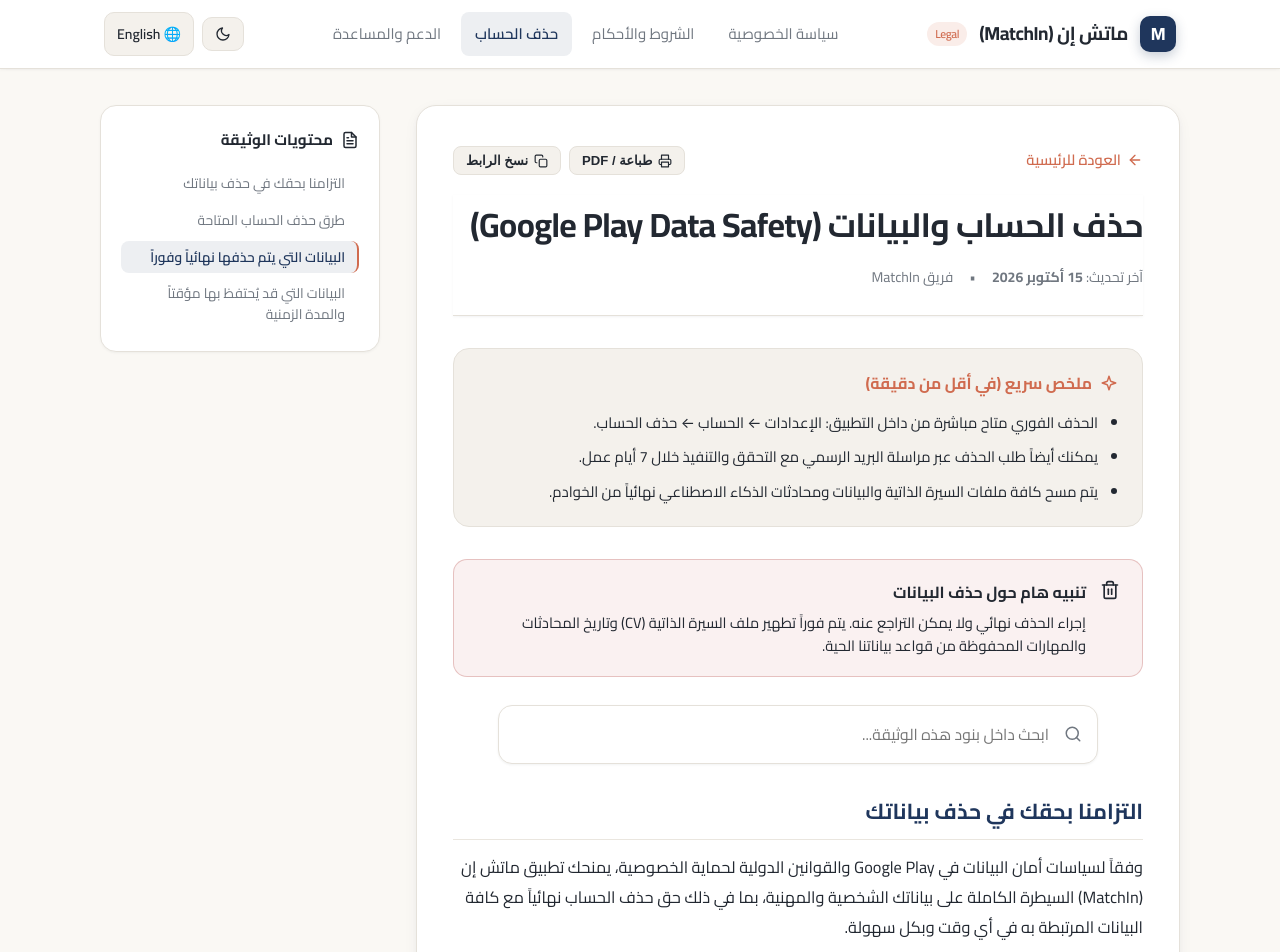
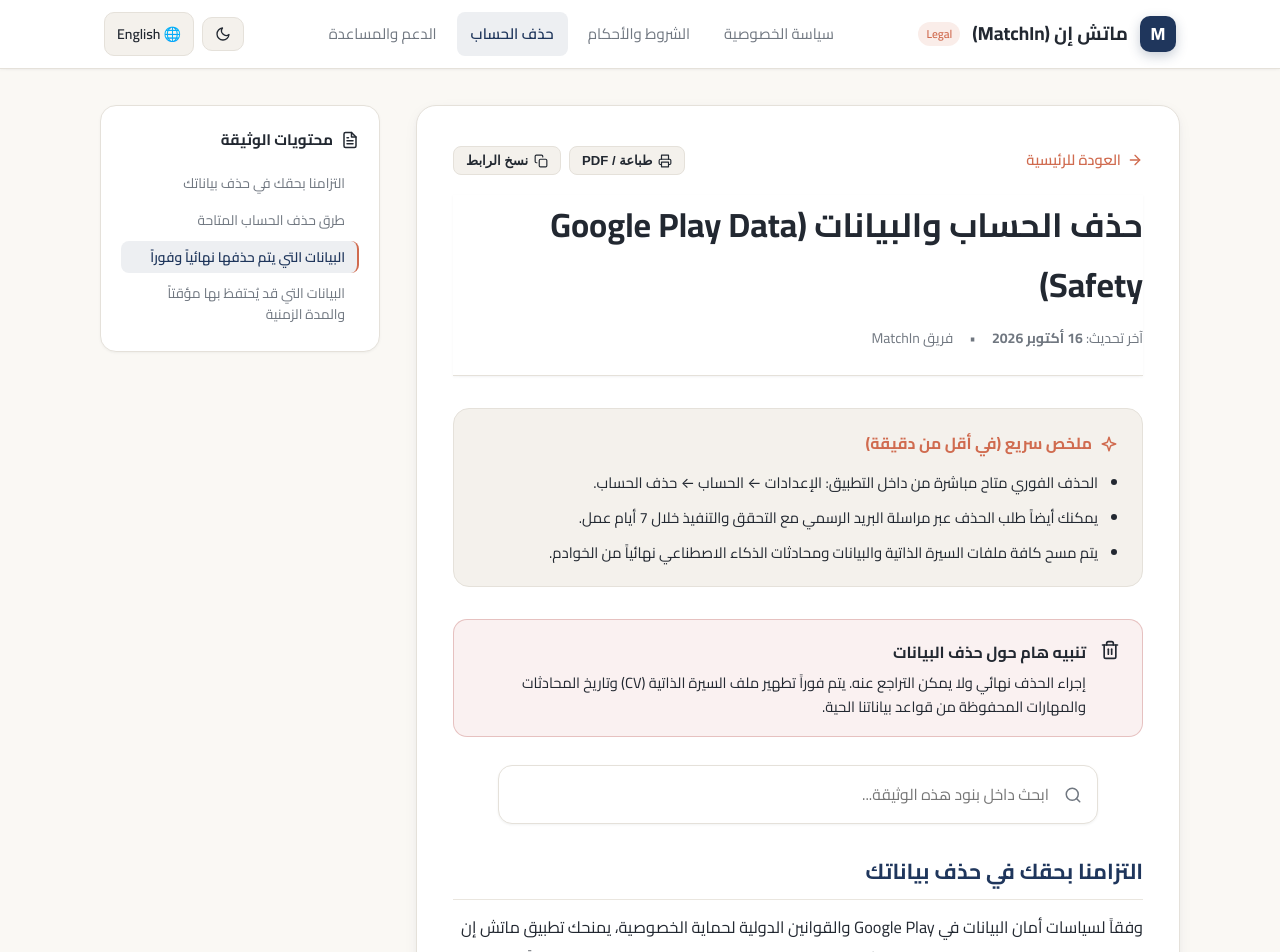
Before and after one commit to Ahmed-Elzaher/policy, a React (Vite) app: page /delete in a window 1280 px wide. Shown: the top 952 px of the page. Built offline with nearby package versions, Linux system fonts and the light colour scheme; a web font is replaced by a local one.

Commit message:
fix: improve Arabic copywriting, bidirectional text isolation, and RTL directional navigation

```diff
--- a/src/App.jsx
+++ b/src/App.jsx
@@ -16,7 +16,8 @@ import {
   CopyIcon,
   CheckIcon,
   PrintIcon,
-  ArrowIcon,
+  BackArrowIcon,
+  ForwardArrowIcon,
 } from "./components/Icons.jsx";
 
 const CARD_META = {
@@ -127,7 +128,7 @@ function Doc({ page, lang, showToast }) {
       <div className="doc-main">
         <div className="doc-top-bar">
           <Link to="/" className="back-link">
-            <ArrowIcon dir={lang === "ar" ? "rtl" : "ltr"} size={16} />
+            <BackArrowIcon isRtl={lang === "ar"} size={16} />
             <span>{lang === "ar" ? "العودة للرئيسية" : "Back to Home"}</span>
           </Link>
 
@@ -274,7 +275,7 @@ function Home({ lang, showToast }) {
             </div>
             <span className="card-footer-action">
               <span>{t.open}</span>
-              <ArrowIcon dir={lang === "ar" ? "rtl" : "ltr"} size={16} />
+              <ForwardArrowIcon isRtl={lang === "ar"} size={16} />
             </span>
           </Link>
         ))}
--- a/src/components/Icons.jsx
+++ b/src/components/Icons.jsx
@@ -101,11 +101,40 @@ export function PrintIcon({ className = "", size = 16 }) {
   );
 }
 
-export function ArrowIcon({ dir = "rtl", className = "", size = 16 }) {
+export function BackArrowIcon({ isRtl = false, className = "", size = 16 }) {
+  // In RTL, "back" points to the right (→). In LTR, "back" points to the left (←).
   return (
-    <svg width={size} height={size} viewBox="0 0 24 24" fill="none" stroke="currentColor" strokeWidth="2" strokeLinecap="round" strokeLinejoin="round" className={className} style={{ transform: dir === "rtl" ? "scaleX(-1)" : "none" }}>
-      <line x1="5" y1="12" x2="19" y2="12" />
-      <polyline points="12 5 19 12 12 19" />
+    <svg width={size} height={size} viewBox="0 0 24 24" fill="none" stroke="currentColor" strokeWidth="2" strokeLinecap="round" strokeLinejoin="round" className={className}>
+      {isRtl ? (
+        <>
+          <line x1="5" y1="12" x2="19" y2="12" />
+          <polyline points="12 5 19 12 12 19" />
+        </>
+      ) : (
+        <>
+          <line x1="19" y1="12" x2="5" y2="12" />
+          <polyline points="12 19 5 12 12 5" />
+        </>
+      )}
+    </svg>
+  );
+}
+
+export function ForwardArrowIcon({ isRtl = false, className = "", size = 16 }) {
+  // In RTL, "forward/open" points to the left (←). In LTR, "forward/open" points to the right (→).
+  return (
+    <svg width={size} height={size} viewBox="0 0 24 24" fill="none" stroke="currentColor" strokeWidth="2" strokeLinecap="round" strokeLinejoin="round" className={className}>
+      {isRtl ? (
+        <>
+          <line x1="19" y1="12" x2="5" y2="12" />
+          <polyline points="12 19 5 12 12 5" />
+        </>
+      ) : (
+        <>
+          <line x1="5" y1="12" x2="19" y2="12" />
+          <polyline points="12 5 19 12 12 19" />
+        </>
+      )}
     </svg>
   );
 }
--- a/src/config.js
+++ b/src/config.js
@@ -8,5 +8,5 @@ export const CONFIG = {
   website: "https://matchin.app",
   country: "مصر",
   countryEn: "Egypt",
-  lastUpdated: "15 أكتوبر 2026",
+  lastUpdated: "16 أكتوبر 2026",
 };
--- a/src/content.js
+++ b/src/content.js
@@ -441,7 +441,7 @@ export const PAGES = {
           ul: [
             `البريد الإلكتروني للدعم الفني: ${C.email}`,
             `الموقع الرسمي: ${C.website}`,
-            "قنوات التواصل الاجتماعي: LinkedIn (@skillmatch-app) | X (@SkillMatchApp) | Instagram (@skillmatch.official)",
+            "قنوات التواصل الاجتماعي الرسمية: LinkedIn (@matchin-app) | X (@MatchInApp) | Instagram (@matchin.app)",
           ],
         },
         {
@@ -466,7 +466,7 @@ export const PAGES = {
           ul: [
             `Support Email: ${C.email}`,
             `Official Website: ${C.website}`,
-            "Official Social Channels: LinkedIn (@skillmatch-app) | X (@SkillMatchApp) | Instagram (@skillmatch.official)",
+            "Official Social Channels: LinkedIn (@matchin-app) | X (@MatchInApp) | Instagram (@matchin.app)",
           ],
         },
         {
--- a/src/styles.css
+++ b/src/styles.css
@@ -873,3 +873,46 @@ html[dir="rtl"] .toast-notice {
     font-size: 1.75rem;
   }
 }
+
+/* =========================================================
+   RTL & Arabic Typography Optimization
+   ========================================================= */
+
+html[dir="rtl"] body {
+  font-family: var(--font-ar);
+  letter-spacing: 0 !important;
+}
+
+html[dir="rtl"] h1,
+html[dir="rtl"] h2,
+html[dir="rtl"] h3,
+html[dir="rtl"] h4,
+html[dir="rtl"] .brand,
+html[dir="rtl"] .brand-text,
+html[dir="rtl"] .hero h1 {
+  letter-spacing: 0 !important;
+}
+
+/* Prevent mixed language punctuation flip */
+.doc-section li,
+.doc-section p,
+.tldr-list li,
+.callout-content p {
+  unicode-bidi: plaintext;
+}
+
+html[dir="rtl"] .doc-section p,
+html[dir="rtl"] .doc-section li {
+  line-height: 1.95;
+  text-align: start;
+}
+
+html[dir="rtl"] .doc-section ul {
+  padding-right: 24px;
+  padding-left: 0;
+}
+
+html[dir="ltr"] .doc-section ul {
+  padding-left: 24px;
+  padding-right: 0;
+}
```
